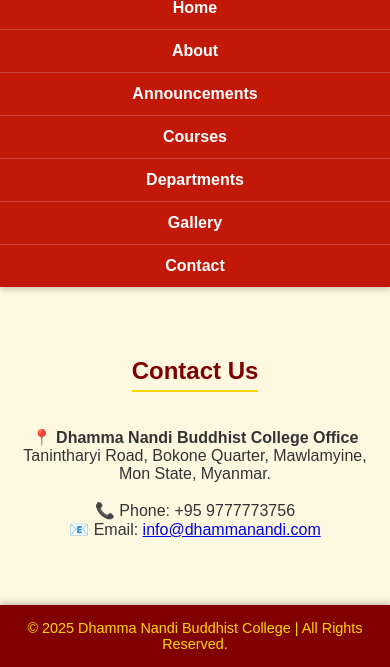
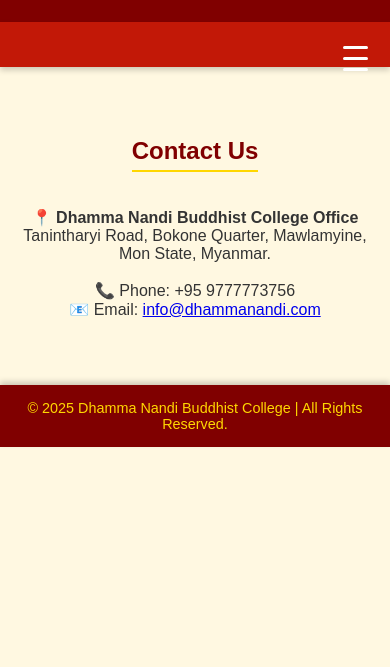
Before and after one commit to sitagustudent/dbc, a plain HTML site: page contact.html in a window 390 px wide. Shown: the part 283-950 px from the top of the page. After the commit the page ends 844 px from the top, so only its background shows below. Drawn offline with Linux system fonts and the light colour scheme.

Commit message:
Update contact.html

```diff
--- a/contact.html
+++ b/contact.html
@@ -5,19 +5,95 @@
   <meta name="viewport" content="width=device-width, initial-scale=1.0">
   <title>Contact | Dhamma Nandi Buddhist College</title>
   <link rel="stylesheet" href="style.css">
+  <style>
+    /* Navbar styling */
+    nav {
+      background-color: #c21807;
+      display: flex;
+      justify-content: center;
+      align-items: center;
+      flex-wrap: wrap;
+      position: relative;
+    }
+
+    nav a {
+      color: white;
+      text-decoration: none;
+      padding: 14px 22px;
+      font-weight: bold;
+    }
+
+    nav a:hover {
+      background-color: #a31406;
+      border-radius: 4px;
+    }
+
+    /* Hamburger button */
+    .menu-toggle {
+      display: none;
+      flex-direction: column;
+      justify-content: center;
+      align-items: center;
+      cursor: pointer;
+      padding: 12px;
+      position: absolute;
+      right: 10px;
+      top: 8px;
+    }
+
+    .menu-toggle div {
+      width: 25px;
+      height: 3px;
+      background-color: white;
+      margin: 4px 0;
+      border-radius: 2px;
+      transition: 0.3s;
+    }
+
+    @media (max-width: 768px) {
+      nav {
+        flex-direction: column;
+        align-items: flex-start;
+        padding-top: 45px;
+      }
+
+      nav a {
+        display: none;
+        width: 100%;
+        text-align: left;
+        border-top: 1px solid rgba(255,255,255,0.2);
+        padding: 12px 18px;
+      }
+
+      nav.active a {
+        display: block;
+      }
+
+      .menu-toggle {
+        display: flex;
+      }
+    }
+  </style>
 </head>
+
 <body>
 
   <header>
-    <img src="dbclogo.png" alt="Dhamma Nandi Buddhist College Logo">
+    <img src="dbclogo.png" alt="Dhamma Nandi Buddhist College Logo" style="width:120px;">
     <h1>Dhamma Nandi Buddhist College</h1>
     <p>Established BE 2563 / CE 2019</p>
   </header>
 
-  <nav>
+  <nav id="navbar">
+    <div class="menu-toggle" id="menu-toggle">
+      <div></div>
+      <div></div>
+      <div></div>
+    </div>
+
     <a href="index.html">Home</a>
     <a href="about.html">About</a>
-<a href="announcements.html" class="active">Announcements</a>
+    <a href="announcements.html">Announcements</a>
     <a href="courses.html">Courses</a>
     <a href="departments.html">Departments</a>
     <a href="gallery.html">Gallery</a>
@@ -38,5 +114,14 @@
     © 2025 Dhamma Nandi Buddhist College | All Rights Reserved.
   </footer>
 
+  <script>
+    // Mobile menu toggle
+    const menuToggle = document.getElementById('menu-toggle');
+    const navbar = document.getElementById('navbar');
+    menuToggle.addEventListener('click', () => {
+      navbar.classList.toggle('active');
+    });
+  </script>
+
 </body>
 </html>
```
